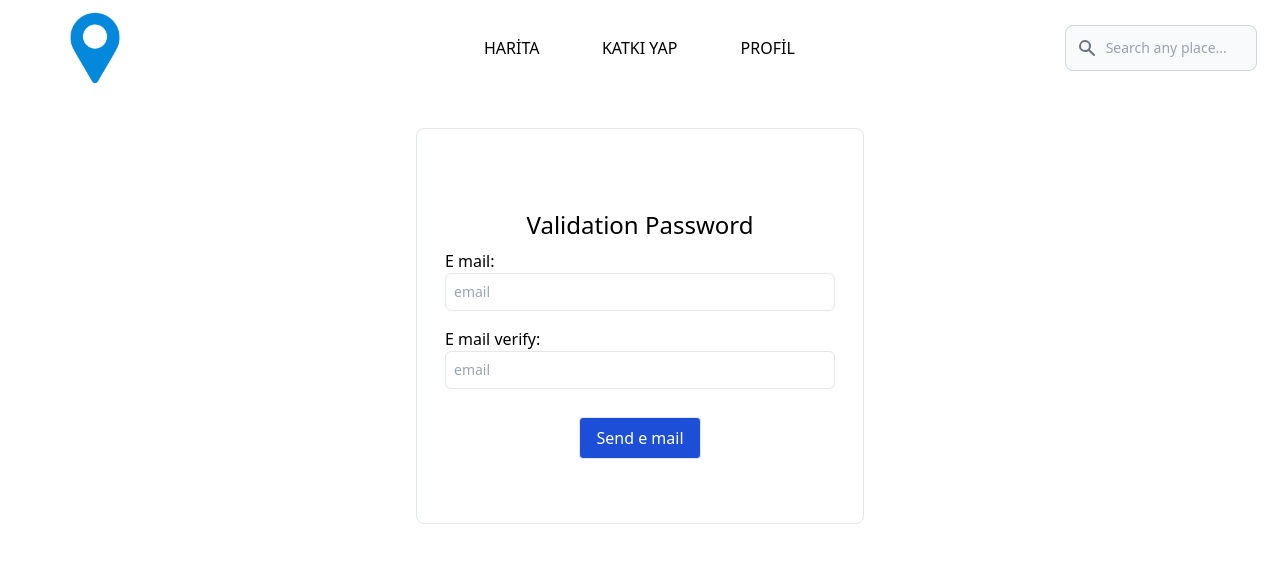
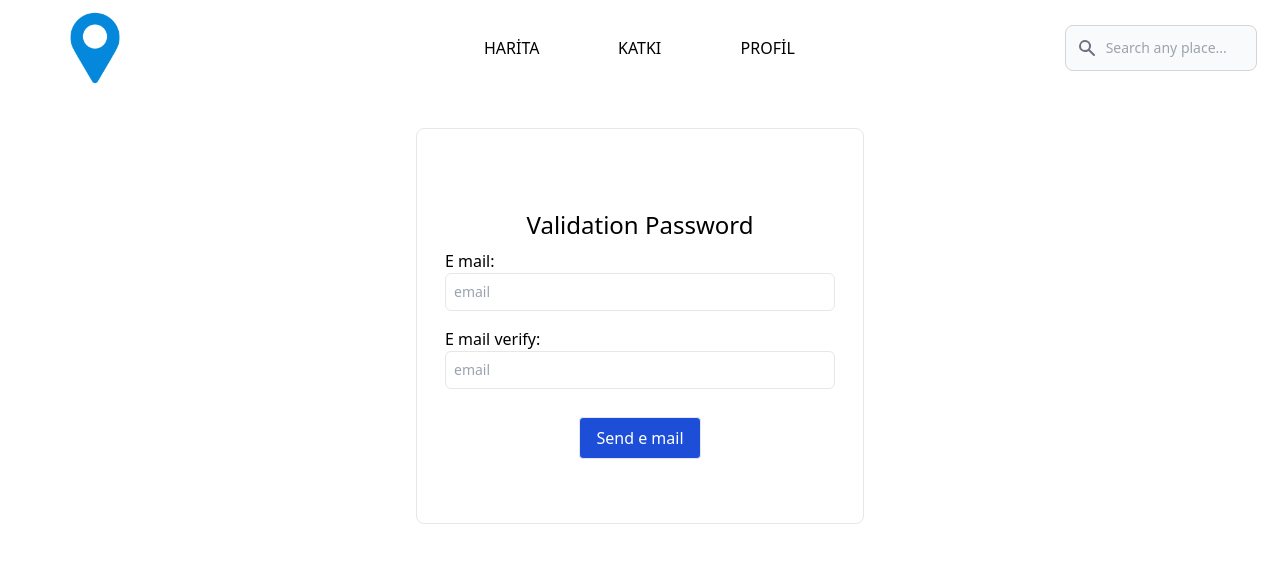
Before and after one commit to GeziRehberi/Web-front-end, a React (Create React App) app: page /ForgotPasswordPage in a window 1280 px wide. Shown: the top 562 px of the page. Built offline with nearby package versions, Linux system fonts and the light colour scheme.

Commit message:
Navbar center added closes #24

```diff
--- a/src/components/Navbar/Navbar.js
+++ b/src/components/Navbar/Navbar.js
@@ -19,7 +19,6 @@ export default function Navbar() {
           hover:bg-[#262a32]
           hover:text-white
           font-medium  rounded-none
-          text-center
           inline-flex items-center
           justify-center"
             >
@@ -34,11 +33,10 @@ export default function Navbar() {
           hover:bg-[#262a32]
           hover:text-white
           font-medium  rounded-none
-          text-center
           inline-flex items-center
           justify-center"
             >
-              <p>KATKI YAP</p>
+              <p>KATKI</p>
             </a>
           </div>
           <div className="h-24 w-32 flex items-center">
@@ -49,7 +47,6 @@ export default function Navbar() {
           hover:bg-[#262a32]
           hover:text-white
           font-medium  rounded-none
-          text-center
           inline-flex items-center
           justify-center"
             >
```
